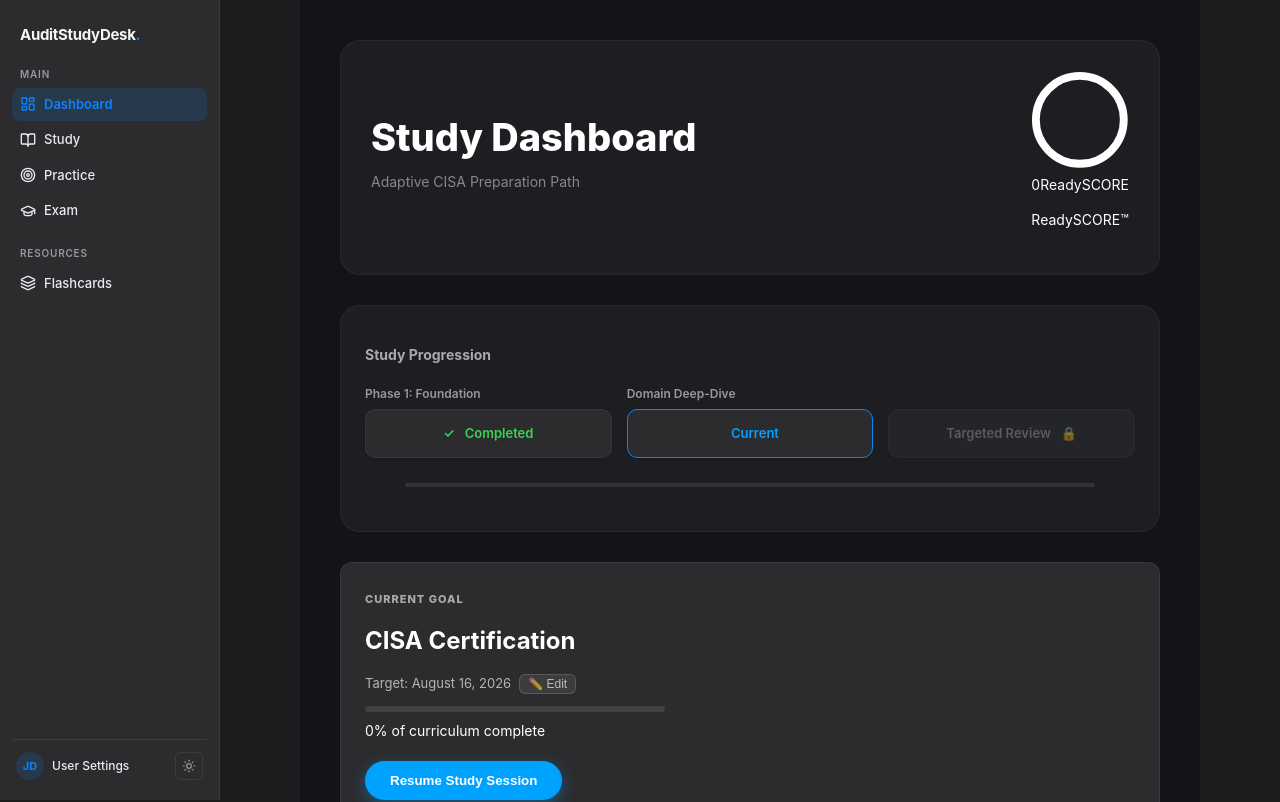
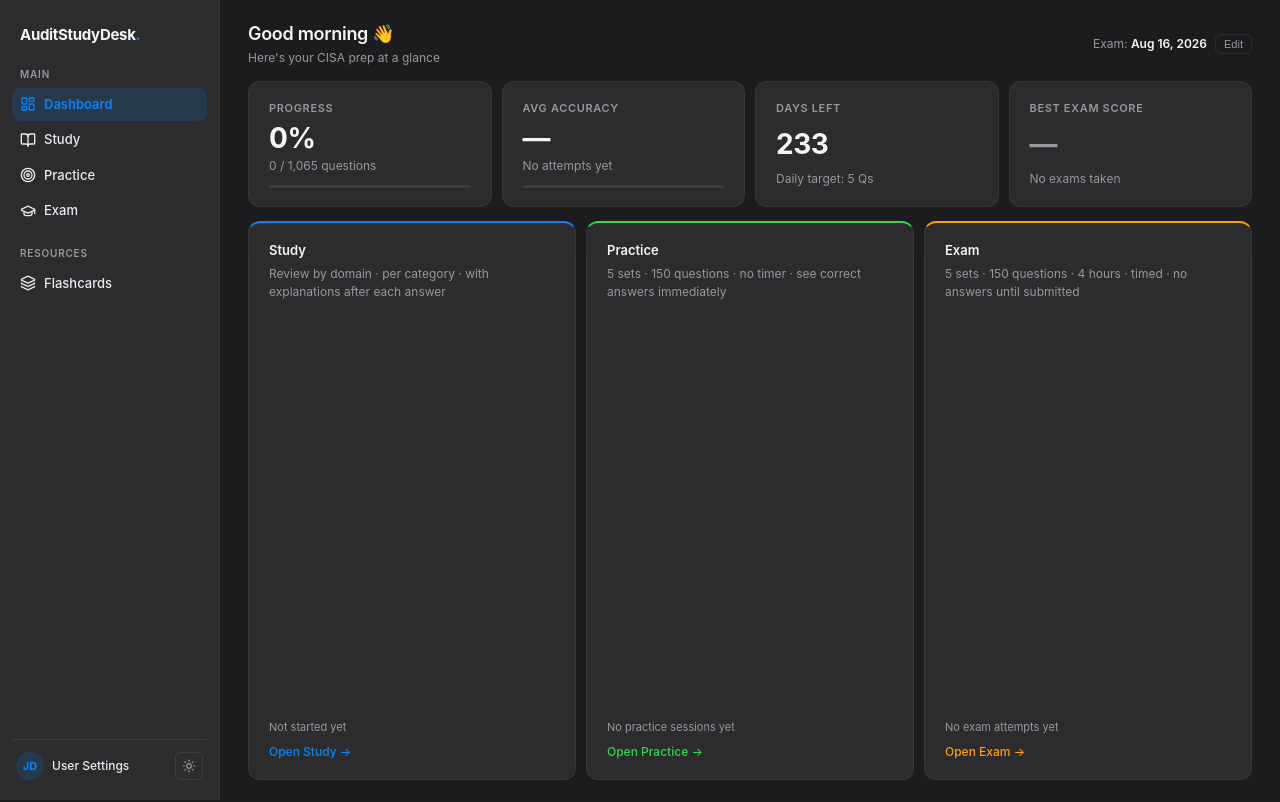
Before and after one commit to Syclef/StudyDesk, a React app in the folder frontend/: page / in a window 1280 px wide. Shown: the top 802 px of the page. Built offline with nearby package versions, Linux system fonts and the light colour scheme; no server answers; the HTML template or start-up script is replaced by a standard one.

Commit message:
current state

```diff
--- a/frontend/src/pages/Dashboard/Dashboard.tsx
+++ b/frontend/src/pages/Dashboard/Dashboard.tsx
@@ -1,7 +1,6 @@
 import React, { useEffect, useState } from "react";
 import { useNavigate } from "react-router-dom";
-import ReadinessGauge from "../../components/Gauges/ReadinessGauge";
-import "../../styles/dashboard.css";
+import { getStudyProgress } from "../../utils/studyProgress";
 
 const API_BASE = "http://127.0.0.1:4000";
 const TOTAL_QUESTIONS = 1065;
@@ -18,65 +17,52 @@ interface AttemptSummary {
   submittedAt: string | null;
 }
 
-interface Metrics {
-  readyScore: number;
-  progressPercent: number;
-  accuracy: number;
-  dailyTarget: number;
-  daysLeft: number;
-  totalAttempted: number;
-}
-
-function calculateMetrics(attempts: AttemptSummary[], examDate: string): Metrics {
-  const now = new Date();
-  const exam = new Date(examDate);
-  const daysLeft = Math.max(
-    Math.ceil((exam.getTime() - now.getTime()) / (1000 * 60 * 60 * 24)),
-    0
-  );
-
-  const submitted = attempts.filter((a) => a.submittedAt);
-  const totalAttempted = submitted.reduce((sum, a) => sum + (a.total ?? 0), 0);
-  const totalCorrect = submitted.reduce((sum, a) => sum + (a.score ?? 0), 0);
-
-  const progressPercent = Math.min(
-    Math.round((totalAttempted / TOTAL_QUESTIONS) * 100),
-    100
-  );
-  const accuracy =
-    totalAttempted > 0 ? Math.round((totalCorrect / totalAttempted) * 100) : 0;
-  const readyScore = Math.min(
-    Math.round(accuracy * 0.7 + progressPercent * 0.3),
-    100
-  );
-  const remaining = Math.max(TOTAL_QUESTIONS - totalAttempted, 0);
-  const dailyTarget = daysLeft > 0 ? Math.ceil(remaining / daysLeft) : remaining;
-
-  return { readyScore, progressPercent, accuracy, dailyTarget, daysLeft, totalAttempted };
-}
+const S = {
+  label: {
+    fontSize: 11,
+    fontWeight: 600,
+    color: "var(--muted)",
+    textTransform: "uppercase" as const,
+    letterSpacing: "0.06em",
+    marginBottom: 6,
+  } as React.CSSProperties,
+  value: {
+    fontSize: 28,
+    fontWeight: 700,
+    color: "var(--text)",
+    letterSpacing: "-0.5px",
+    lineHeight: 1.1,
+  } as React.CSSProperties,
+  sub: {
+    fontSize: 12,
+    color: "var(--muted)",
+    marginTop: 4,
+  } as React.CSSProperties,
+  card: {
+    background: "var(--card-bg)",
+    border: "1px solid var(--card-border)",
+    borderRadius: 12,
+    padding: "18px 20px",
+    display: "flex",
+    flexDirection: "column" as const,
+    justifyContent: "space-between",
+  } as React.CSSProperties,
+};
 
 const Dashboard: React.FC = () => {
   const navigate = useNavigate();
-  const [metrics, setMetrics] = useState<Metrics>({
-    readyScore: 0, progressPercent: 0, accuracy: 0,
-    dailyTarget: 0, daysLeft: 0, totalAttempted: 0,
-  });
+  const [attempts, setAttempts] = useState<AttemptSummary[]>([]);
   const [loading, setLoading] = useState(true);
-  const [examDate, setExamDate] = useState<string>(
-    () => localStorage.getItem(EXAM_DATE_KEY) ?? DEFAULT_EXAM_DATE
-  );
+  const [examDate, setExamDate] = useState(() => localStorage.getItem(EXAM_DATE_KEY) ?? DEFAULT_EXAM_DATE);
   const [editingDate, setEditingDate] = useState(false);
   const [tempDate, setTempDate] = useState(examDate);
 
   useEffect(() => {
     fetch(`${API_BASE}/attempts`)
       .then((r) => r.json())
-      .then((attempts: AttemptSummary[]) => {
-        setMetrics(calculateMetrics(attempts, examDate));
-        setLoading(false);
-      })
+      .then((data: AttemptSummary[]) => { setAttempts(data); setLoading(false); })
       .catch(() => setLoading(false));
-  }, [examDate]);
+  }, []);
 
   const saveDate = () => {
     if (!tempDate) return;
@@ -85,162 +71,201 @@ const Dashboard: React.FC = () => {
     setEditingDate(false);
   };
 
-  const formatDate = (iso: string) => {
-    return new Date(iso).toLocaleDateString("en-US", {
-      month: "long", day: "numeric", year: "numeric",
-    });
-  };
+  // ── Metrics ─────────────────────────────────────────────────
+  const now = new Date();
+  const exam = new Date(examDate);
+  const daysLeft = Math.max(Math.ceil((exam.getTime() - now.getTime()) / 86400000), 0);
+  const submitted = attempts.filter(a => a.submittedAt);
+  const totalAttempted = submitted.reduce((s, a) => s + (a.total ?? 0), 0);
+  const totalCorrect = submitted.reduce((s, a) => s + (a.score ?? 0), 0);
+  const accuracy = totalAttempted > 0 ? Math.round((totalCorrect / totalAttempted) * 100) : 0;
+  const progressPct = Math.min(Math.round((totalAttempted / TOTAL_QUESTIONS) * 100), 100);
+  const dailyTarget = daysLeft > 0 ? Math.ceil(Math.max(TOTAL_QUESTIONS - totalAttempted, 0) / daysLeft) : 0;
+
+  // Study module data
+  const studyProgress = getStudyProgress();
+  const studyCategories = Object.keys(studyProgress);
+  const studiedCount = studyCategories.length;
+  const studyAccuracy = studyCategories.length > 0
+    ? Math.round(studyCategories.reduce((s, k) => s + (studyProgress[k].correct / Math.max(studyProgress[k].attempted, 1)), 0) / studyCategories.length * 100)
+    : null;
+
+  // Practice data
+  const practiceAttempts = submitted.filter(a => a.mode === "STUDY" && (a.total ?? 0) >= 50);
+  const lastPractice = practiceAttempts[0];
+
+  // Exam data
+  const examAttempts = submitted.filter(a => a.mode === "EXAM");
+  const bestExam = examAttempts.length > 0 ? Math.max(...examAttempts.map(a => a.percent ?? 0)) : null;
+  const lastExam = examAttempts[0];
+
+  const accColor = accuracy >= 75 ? "var(--success,#34c759)" : accuracy >= 60 ? "var(--warning,#ff9500)" : accuracy > 0 ? "var(--danger,#ff3b30)" : "var(--text)";
+  const examColor = bestExam === null ? "var(--muted)" : bestExam >= 75 ? "var(--success,#34c759)" : bestExam >= 60 ? "var(--warning,#ff9500)" : "var(--danger,#ff3b30)";
+
+  const formatDate = (iso: string) => new Date(iso).toLocaleDateString("en-US", { month: "short", day: "numeric", year: "numeric" });
 
   return (
-    <div className="study-dashboard-container">
-      <header className="dash-top-header">
-        <div className="title-area">
-          <h1 className="main-title">Study Dashboard</h1>
-          <p className="sub-title">Adaptive CISA Preparation Path</p>
+    <div style={{
+      height: "100vh",
+      display: "flex",
+      flexDirection: "column",
+      padding: "20px 28px",
+      gap: 14,
+      color: "var(--text)",
+      boxSizing: "border-box",
+      overflow: "hidden",
+      fontFamily: "-apple-system, BlinkMacSystemFont, 'SF Pro Text', sans-serif",
+    }}>
+
+      {/* ── Header ── */}
+      <div style={{ display: "flex", justifyContent: "space-between", alignItems: "center" }}>
+        <div>
+          <h1 style={{ fontSize: 18, fontWeight: 600, margin: 0, letterSpacing: "-0.3px", color: "var(--text)" }}>
+            Good {now.getHours() < 12 ? "morning" : now.getHours() < 17 ? "afternoon" : "evening"} 👋
+          </h1>
+          <p style={{ fontSize: 12, color: "var(--muted)", margin: "2px 0 0 0" }}>Here's your CISA prep at a glance</p>
         </div>
-        <div className="gauge-area">
-          <ReadinessGauge score={loading ? 0 : metrics.readyScore} label="ReadySCORE™" />
+        <div style={{ display: "flex", alignItems: "center", gap: 8 }}>
+          {editingDate ? (
+            <>
+              <input type="date" value={tempDate} onChange={e => setTempDate(e.target.value)}
+                style={{ fontSize: 12, padding: "4px 8px", borderRadius: 6, border: "1px solid var(--input-border)", background: "var(--input-bg)", color: "var(--text)" }} />
+              <button onClick={saveDate} style={{ background: "var(--accent)", color: "#fff", border: "none", borderRadius: 6, padding: "4px 10px", fontSize: 12, fontWeight: 600, cursor: "pointer" }}>Save</button>
+              <button onClick={() => { setTempDate(examDate); setEditingDate(false); }} style={{ background: "none", color: "var(--muted)", border: "1px solid var(--border)", borderRadius: 6, padding: "4px 8px", fontSize: 12, cursor: "pointer" }}>Cancel</button>
+            </>
+          ) : (
+            <>
+              <span style={{ fontSize: 12, color: "var(--muted)" }}>
+                Exam: <strong style={{ color: "var(--text)", fontWeight: 600 }}>{formatDate(examDate)}</strong>
+              </span>
+              <button onClick={() => { setTempDate(examDate); setEditingDate(true); }}
+                style={{ background: "none", border: "1px solid var(--border)", borderRadius: 6, padding: "3px 8px", fontSize: 11, color: "var(--muted)", cursor: "pointer" }}>
+                Edit
+              </button>
+            </>
+          )}
         </div>
-      </header>
+      </div>
 
-      <section className="progression-box">
-        <h3 className="group-label">Study Progression</h3>
-        <div className="phase-tiles-row">
-          <div className="phase-wrap">
-            <div className="phase-label">Phase 1: Foundation</div>
-            <div className="phase-card completed">
-              <span className="phase-icon">✓</span>
-              <span className="phase-text">Completed</span>
-            </div>
-          </div>
-          <div className="phase-wrap">
-            <div className="phase-label">Domain Deep-Dive</div>
-            <div className="phase-card active">
-              <span className="phase-icon phase-icon-ring"></span>
-              <span className="phase-text">Current</span>
-            </div>
-          </div>
-          <div className="phase-wrap">
-            <div className="phase-label">&nbsp;</div>
-            <div className="phase-card locked">
-              <span className="phase-text">Targeted Review</span>
-              <span className="phase-lock">🔒</span>
-            </div>
+      {/* ── Row 1: Stats ── */}
+      <div style={{ display: "grid", gridTemplateColumns: "repeat(4, 1fr)", gap: 10 }}>
+        {/* Progress */}
+        <div style={S.card}>
+          <div style={S.label}>Progress</div>
+          <div style={S.value}>{loading ? "—" : `${progressPct}%`}</div>
+          <div style={S.sub}>{loading ? "" : `${totalAttempted.toLocaleString()} / ${TOTAL_QUESTIONS.toLocaleString()} questions`}</div>
+          <div style={{ height: 3, borderRadius: 999, background: "var(--border)", overflow: "hidden", marginTop: 10 }}>
+            <div style={{ height: "100%", width: `${progressPct}%`, background: "var(--accent)", borderRadius: 999 }} />
           </div>
         </div>
-        <div className="progress-line-container">
-          <div className="line-bg"></div>
-          <div className="line-fill" style={{ width: `${metrics.progressPercent}%` }}></div>
+
+        {/* Accuracy */}
+        <div style={S.card}>
+          <div style={S.label}>Avg Accuracy</div>
+          <div style={{ ...S.value, color: totalAttempted > 0 ? accColor : "var(--text)" }}>{loading ? "—" : totalAttempted > 0 ? `${accuracy}%` : "—"}</div>
+          <div style={S.sub}>{totalAttempted > 0 ? `${totalCorrect.toLocaleString()} correct` : "No attempts yet"}</div>
+          <div style={{ height: 3, borderRadius: 999, background: "var(--border)", overflow: "hidden", marginTop: 10 }}>
+            <div style={{ height: "100%", width: `${accuracy}%`, background: accColor, borderRadius: 999 }} />
+          </div>
         </div>
-      </section>
 
-      <section className="current-goal-hero">
-        <div className="goal-content">
-          <span className="goal-tag">CURRENT GOAL</span>
-          <h2 className="goal-title">CISA Certification</h2>
+        {/* Days Left */}
+        <div style={S.card}>
+          <div style={S.label}>Days Left</div>
+          <div style={{ ...S.value, color: daysLeft <= 14 && daysLeft > 0 ? "var(--danger,#ff3b30)" : "var(--text)" }}>{daysLeft}</div>
+          <div style={S.sub}>Daily target: {loading ? "—" : `${dailyTarget} Qs`}</div>
+        </div>
 
-          <div style={{ marginBottom: 12, display: "flex", alignItems: "center", gap: 8 }}>
-            {editingDate ? (
+        {/* Best Exam */}
+        <div style={S.card}>
+          <div style={S.label}>Best Exam Score</div>
+          <div style={{ ...S.value, color: examColor }}>{bestExam !== null ? `${bestExam}%` : "—"}</div>
+          <div style={S.sub}>{examAttempts.length > 0 ? `${examAttempts.length} attempt${examAttempts.length > 1 ? "s" : ""}` : "No exams taken"}</div>
+        </div>
+      </div>
+
+      {/* ── Row 2: Module Cards ── */}
+      <div style={{ display: "grid", gridTemplateColumns: "repeat(3, 1fr)", gap: 10, flex: 1, minHeight: 0 }}>
+
+        {/* Study */}
+        <div style={{ ...S.card, cursor: "pointer", borderTop: "2px solid var(--accent)" }}
+          onClick={() => navigate("/study")}
+          onMouseEnter={e => e.currentTarget.style.background = "var(--panel-2,var(--card-bg))"}
+          onMouseLeave={e => e.currentTarget.style.background = "var(--card-bg)"}>
+          <div>
+            <div style={{ fontSize: 13, fontWeight: 600, color: "var(--text)", marginBottom: 4 }}>Study</div>
+            <div style={{ fontSize: 12, color: "var(--muted)", lineHeight: 1.5 }}>Review by domain · per category · with explanations after each answer</div>
+          </div>
+          <div style={{ marginTop: 12 }}>
+            {studiedCount > 0 ? (
               <>
-                <input
-                  type="date"
-                  value={tempDate}
-                  onChange={(e) => setTempDate(e.target.value)}
-                  style={{
-                    background: "rgba(255,255,255,0.10)",
-                    border: "1px solid rgba(255,255,255,0.25)",
-                    borderRadius: 6,
-                    color: "#fff",
-                    padding: "4px 8px",
-                    fontSize: 13,
-                  }}
-                />
-                <button
-                  onClick={saveDate}
-                  style={{
-                    background: "#7c3aed",
-                    border: "none",
-                    borderRadius: 6,
-                    color: "#fff",
-                    padding: "4px 12px",
-                    fontSize: 13,
-                    cursor: "pointer",
-                  }}
-                >
-                  Save
-                </button>
-                <button
-                  onClick={() => { setTempDate(examDate); setEditingDate(false); }}
-                  style={{
-                    background: "rgba(255,255,255,0.10)",
-                    border: "none",
-                    borderRadius: 6,
-                    color: "rgba(255,255,255,0.7)",
-                    padding: "4px 10px",
-                    fontSize: 13,
-                    cursor: "pointer",
-                  }}
-                >
-                  Cancel
-                </button>
+                <div style={{ display: "flex", justifyContent: "space-between", fontSize: 11, color: "var(--muted)", marginBottom: 4 }}>
+                  <span>{studiedCount} categories studied</span>
+                  {studyAccuracy !== null && <span style={{ fontWeight: 600, color: studyAccuracy >= 75 ? "var(--success,#34c759)" : studyAccuracy >= 60 ? "var(--warning,#ff9500)" : "var(--danger,#ff3b30)" }}>{studyAccuracy}% avg</span>}
+                </div>
+                <div style={{ height: 3, borderRadius: 999, background: "var(--border)", overflow: "hidden" }}>
+                  <div style={{ height: "100%", width: `${Math.round(studiedCount / 61 * 100)}%`, background: "var(--accent)", borderRadius: 999 }} />
+                </div>
               </>
             ) : (
-              <>
-                <span style={{ fontSize: 13, color: "rgba(255,255,255,0.65)" }}>
-                  Target: {formatDate(examDate)}
-                </span>
-                <button
-                  onClick={() => { setTempDate(examDate); setEditingDate(true); }}
-                  style={{
-                    background: "rgba(255,255,255,0.08)",
-                    border: "1px solid rgba(255,255,255,0.15)",
-                    borderRadius: 6,
-                    color: "rgba(255,255,255,0.65)",
-                    padding: "2px 8px",
-                    fontSize: 12,
-                    cursor: "pointer",
-                  }}
-                >
-                  ✏️ Edit
-                </button>
-              </>
+              <div style={{ fontSize: 11, color: "var(--muted)" }}>Not started yet</div>
             )}
-          </div>
-
-          <div className="goal-progress-bar">
-            <div className="bar-bg">
-              <div className="bar-fill" style={{ width: `${metrics.progressPercent}%` }}></div>
-            </div>
-            <span className="bar-label">
-              {loading ? "—" : `${metrics.progressPercent}%`} of curriculum complete
-            </span>
-          </div>
-          <button className="resume-btn" onClick={() => navigate("/study")}>
-            Resume Study Session
-          </button>
-        </div>
-      </section>
-
-      <footer className="kpi-grid">
-        <div className="kpi-tile">
-          <label>Daily Target</label>
-          <div className="val">
-            <strong>{loading ? "—" : metrics.dailyTarget}</strong> Qs / Day
+            <div style={{ fontSize: 12, color: "var(--accent)", fontWeight: 500, marginTop: 8 }}>Open Study →</div>
           </div>
         </div>
-        <div className="kpi-tile">
-          <label>Avg Accuracy</label>
-          <div className="val">
-            <strong>{loading ? "—" : `${metrics.accuracy}%`}</strong>
+
+        {/* Practice */}
+        <div style={{ ...S.card, cursor: "pointer", borderTop: "2px solid var(--success,#34c759)" }}
+          onClick={() => navigate("/practice")}
+          onMouseEnter={e => e.currentTarget.style.background = "var(--panel-2,var(--card-bg))"}
+          onMouseLeave={e => e.currentTarget.style.background = "var(--card-bg)"}>
+          <div>
+            <div style={{ fontSize: 13, fontWeight: 600, color: "var(--text)", marginBottom: 4 }}>Practice</div>
+            <div style={{ fontSize: 12, color: "var(--muted)", lineHeight: 1.5 }}>5 sets · 150 questions · no timer · see correct answers immediately</div>
+          </div>
+          <div style={{ marginTop: 12 }}>
+            {lastPractice ? (
+              <div style={{ fontSize: 11, color: "var(--muted)" }}>
+                Last: <span style={{ fontWeight: 600, color: (lastPractice.percent ?? 0) >= 75 ? "var(--success,#34c759)" : "var(--warning,#ff9500)" }}>{lastPractice.percent}%</span>
+                {" · "}{new Date(lastPractice.submittedAt!).toLocaleDateString()}
+              </div>
+            ) : (
+              <div style={{ fontSize: 11, color: "var(--muted)" }}>No practice sessions yet</div>
+            )}
+            <div style={{ fontSize: 12, color: "var(--success,#34c759)", fontWeight: 500, marginTop: 8 }}>Open Practice →</div>
           </div>
         </div>
-        <div className="kpi-tile">
-          <label>Days Left</label>
-          <div className="val">
-            <strong>{loading ? "—" : metrics.daysLeft}</strong>
+
+        {/* Exam */}
+        <div style={{ ...S.card, cursor: "pointer", borderTop: "2px solid var(--warning,#ff9500)" }}
+          onClick={() => navigate("/exam")}
+          onMouseEnter={e => e.currentTarget.style.background = "var(--panel-2,var(--card-bg))"}
+          onMouseLeave={e => e.currentTarget.style.background = "var(--card-bg)"}>
+          <div>
+            <div style={{ fontSize: 13, fontWeight: 600, color: "var(--text)", marginBottom: 4 }}>Exam</div>
+            <div style={{ fontSize: 12, color: "var(--muted)", lineHeight: 1.5 }}>5 sets · 150 questions · 4 hours · timed · no answers until submitted</div>
+          </div>
+          <div style={{ marginTop: 12 }}>
+            {bestExam !== null ? (
+              <>
+                <div style={{ display: "flex", justifyContent: "space-between", fontSize: 11, color: "var(--muted)" }}>
+                  <span>{examAttempts.length} attempt{examAttempts.length > 1 ? "s" : ""}</span>
+                  <span style={{ fontWeight: 600, color: examColor }}>Best: {bestExam}% {bestExam >= 75 ? "✓" : ""}</span>
+                </div>
+                {lastExam && (
+                  <div style={{ fontSize: 11, color: "var(--muted)", marginTop: 2 }}>
+                    Last: {lastExam.percent}% · {formatDate(lastExam.submittedAt!)}
+                  </div>
+                )}
+              </>
+            ) : (
+              <div style={{ fontSize: 11, color: "var(--muted)" }}>No exam attempts yet</div>
+            )}
+            <div style={{ fontSize: 12, color: "var(--warning,#ff9500)", fontWeight: 500, marginTop: 8 }}>Open Exam →</div>
           </div>
         </div>
-      </footer>
+      </div>
+
     </div>
   );
 };
```
